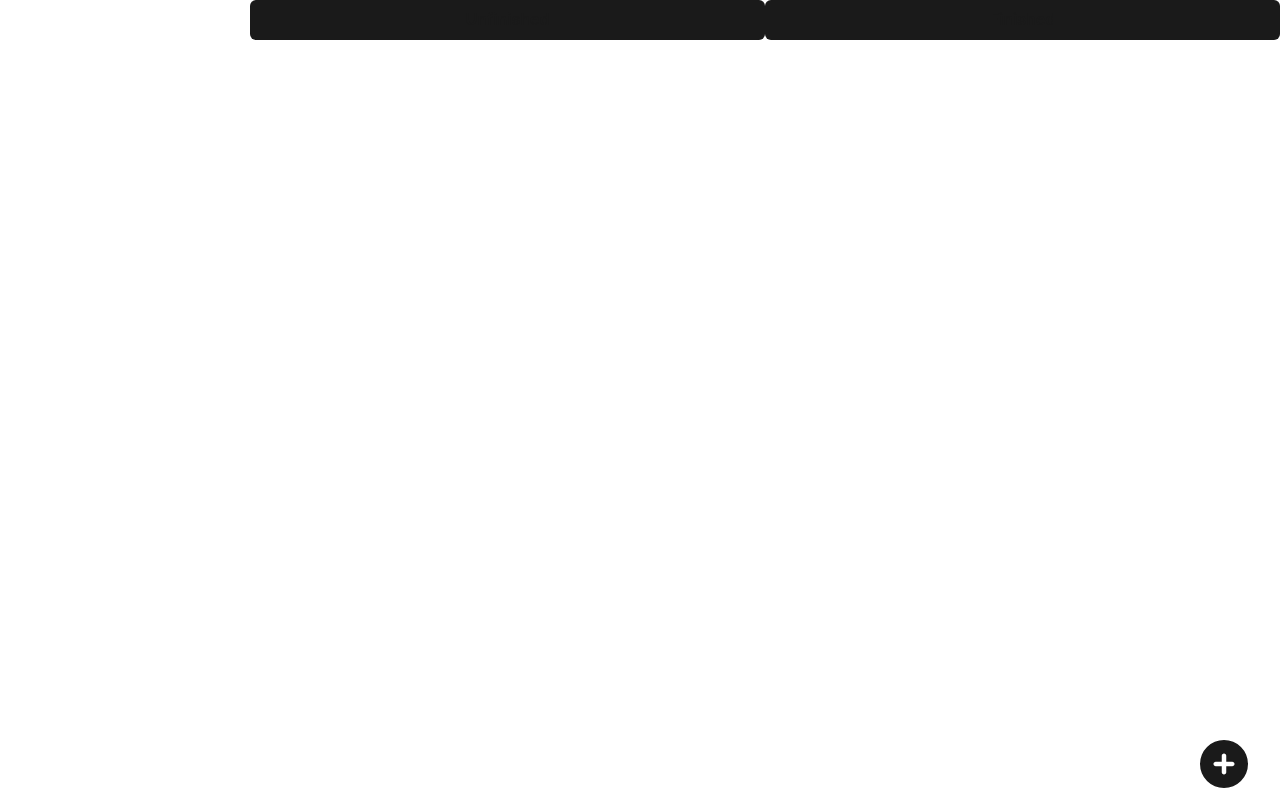
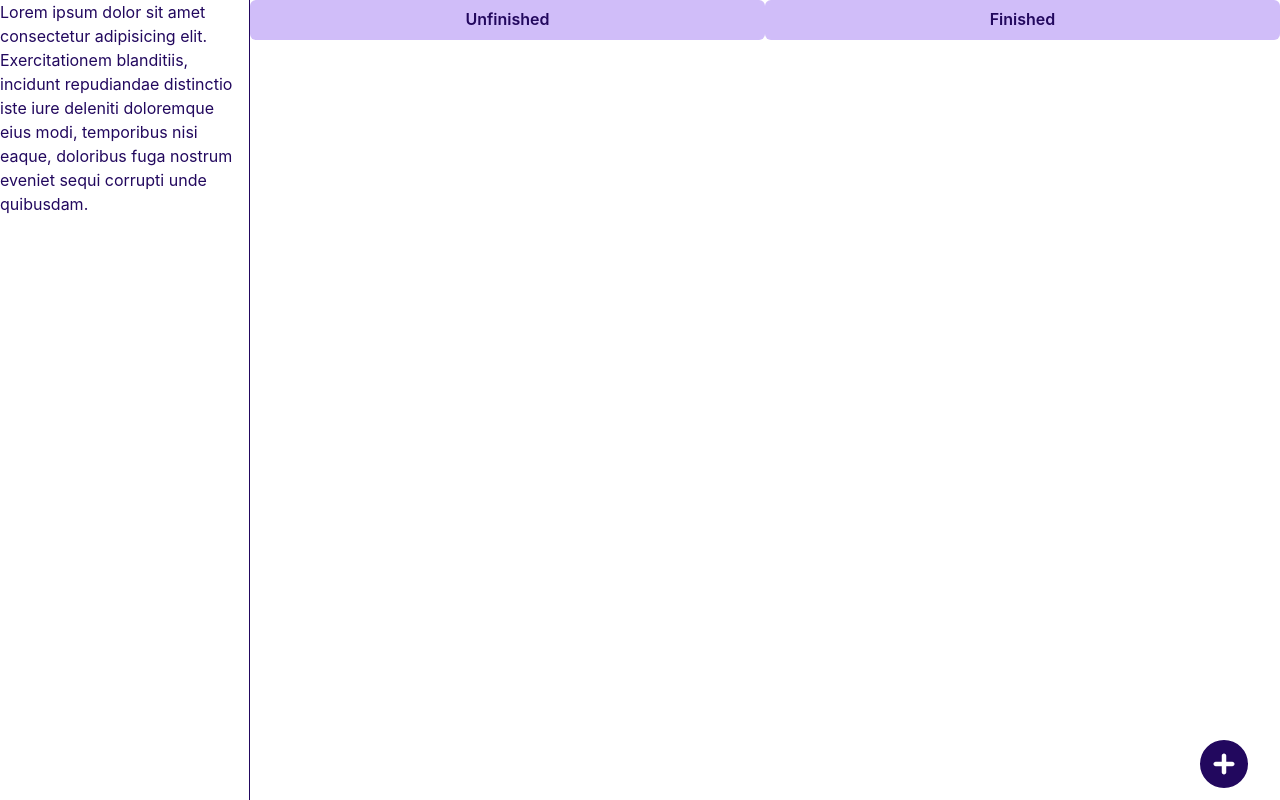
Before and after one commit to mostafa-fallaha/tauri-personal-task-manager, a React (Vite) app: page / in a window 1280 px wide. Built offline with nearby package versions, Linux system fonts and the light colour scheme.

Commit message:
update test 10, returned the dashboard

```diff
--- a/src/App.tsx
+++ b/src/App.tsx
@@ -8,12 +8,12 @@ function App() {
       templateColumns={"250px 1fr"}
       height={"100svh"}
     >
-      {/* <GridItem area={"aside"} borderRight={"1px "}>
+      <GridItem area={"aside"} borderRight={"1px "}>
         Lorem ipsum dolor sit amet consectetur adipisicing elit. Exercitationem
         blanditiis, incidunt repudiandae distinctio iste iure deleniti
         doloremque eius modi, temporibus nisi eaque, doloribus fuga nostrum
         eveniet sequi corrupti unde quibusdam.
-      </GridItem> */}
+      </GridItem>
       <GridItem area={"main"}>
         <Home2 />
       </GridItem>
--- a/src/theme.ts
+++ b/src/theme.ts
@@ -8,16 +8,16 @@ const theme = extendTheme({
   config,
   colors: {
     gray: {
-      50: "#1a1a1a",
-      100: "#1a1a1a",
-      200: "#1a1a1a",
-      300: "#1a1a1a",
-      400: "#1a1a1a",
-      500: "#1a1a1a",
-      600: "#1a1a1a",
-      700: "#1a1a1a",
-      800: "#1a1a1a",
-      900: "#1a1a1a",
+      "50": "#EEE8FD",
+      "100": "#D0BDF9",
+      "200": "#B193F6",
+      "300": "#9369F2",
+      "400": "#743FEE",
+      "500": "#5614EB",
+      "600": "#4510BC",
+      "700": "#340C8D",
+      "800": "#22085E",
+      "900": "#11042F",
     },
   },
   breakpoints: {
```
Also changed, not shown: src/updater.ts (deleted, +0 -34 lines).
